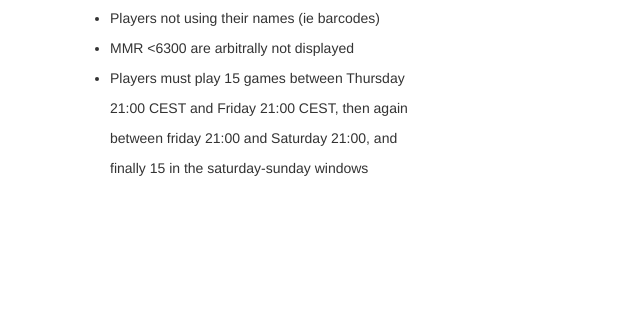
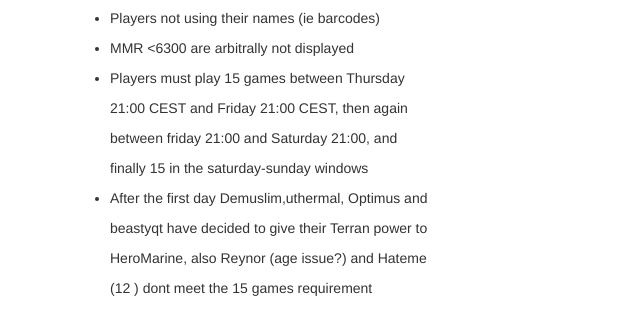
Before and after one commit to NicolasNin/sc2stalk, a Django app: template web/starcraftstalk/starcraftHistory/templates/starcraftHistory/wcs2.html in a window 1280 px wide. Shown: the part 263-598 px from the top of the page, without its empty margins (0-640 px from the left). Run offline with Django 3.2, Linux system fonts and the light colour scheme; the template is opened without the code that fills it, so the values that code supplies are empty; some libraries are stand-ins or nearby versions.

Commit message:
vednredi

```diff
--- a/web/starcraftstalk/starcraftHistory/templates/starcraftHistory/wcs2.html
+++ b/web/starcraftstalk/starcraftHistory/templates/starcraftHistory/wcs2.html
@@ -12,7 +12,7 @@
       <th>Name</th>
       <th>MMR</th>
       <th title="Distance to 8th"><center>Δ</center></th>
-      <th title="number of games in the thursday-friday windows">#Games</th>
+      <th title="number of games in the friday-saturday windows">#Games</th>
       <th title="last played"><center>lp</center></th>
     </tr>
   </thead>
@@ -48,6 +48,8 @@
   <li> MMR  <6300 are arbitrally not displayed </li>
   <li> Players must play 15 games between Thursday 21:00 CEST and Friday 21:00 CEST, then again
   between friday 21:00 and Saturday 21:00, and finally 15 in the saturday-sunday windows </li>
+  <li>After the first day Demuslim,uthermal, Optimus and beastyqt  have decided to give their Terran power
+  to HeroMarine, also Reynor (age issue?) and Hateme (12 ) dont meet the 15 games requirement  </li>
 </ul>
 
   </div>
--- a/web/starcraftstalk/starcraftHistory/views.py
+++ b/web/starcraftstalk/starcraftHistory/views.py
@@ -276,8 +276,8 @@
 	startsamedi=datetime.datetime(2017,5,13,19,0)
 	startdimanche=datetime.datetime(2017,5,14,19,0)
 	gamesbetween=Games.objects.filter(
-		date__gte=startjeudi.timestamp(),
-		date__lte=startvendredi.timestamp())
+		date__gte=startvendredi.timestamp(),
+		date__lte=startsamedi.timestamp())
 	for p in playerwcs:
 		####HACK we should add a flag wcs to player in db
 		name2=p["name"].lower().split("#")[0]
```
